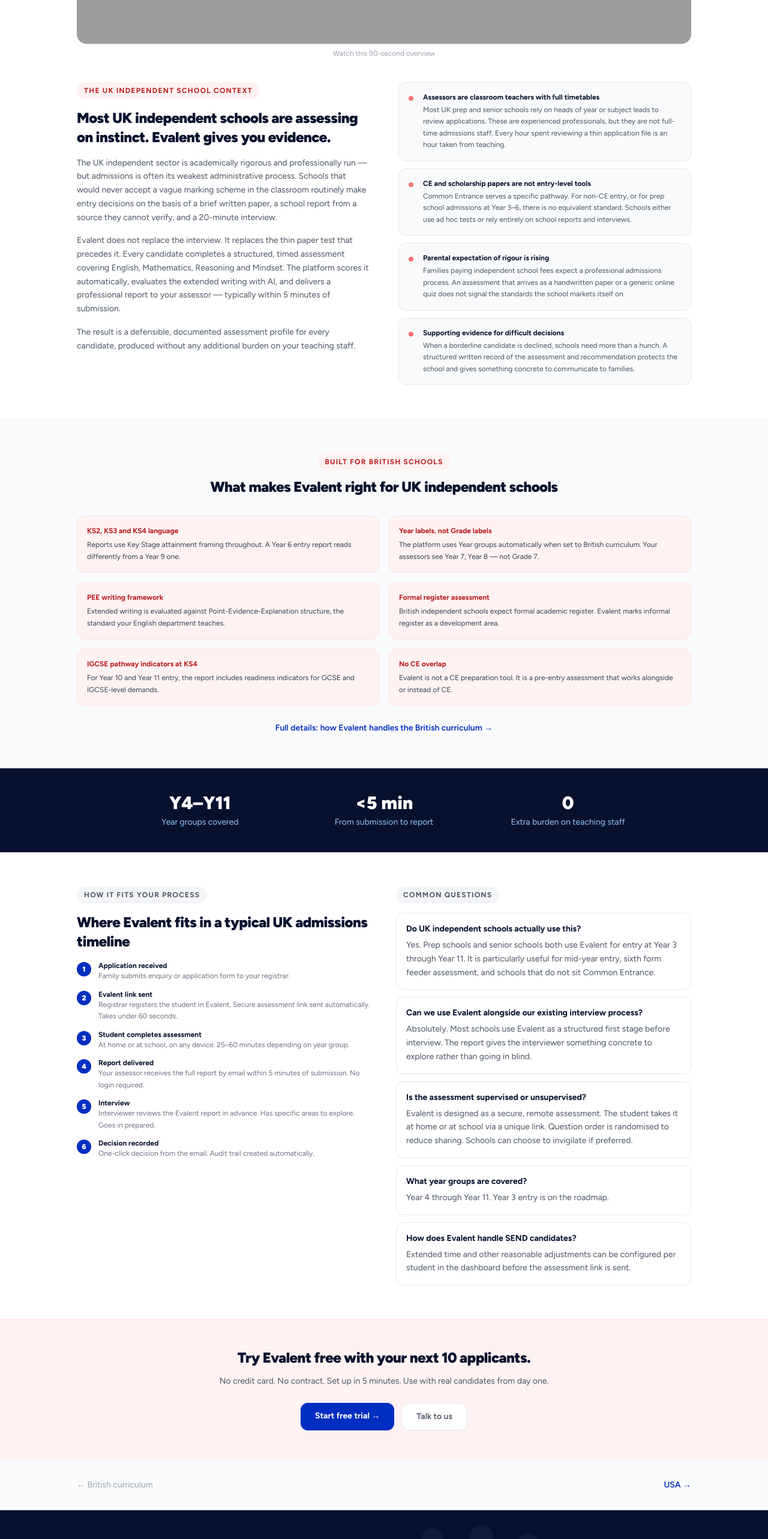
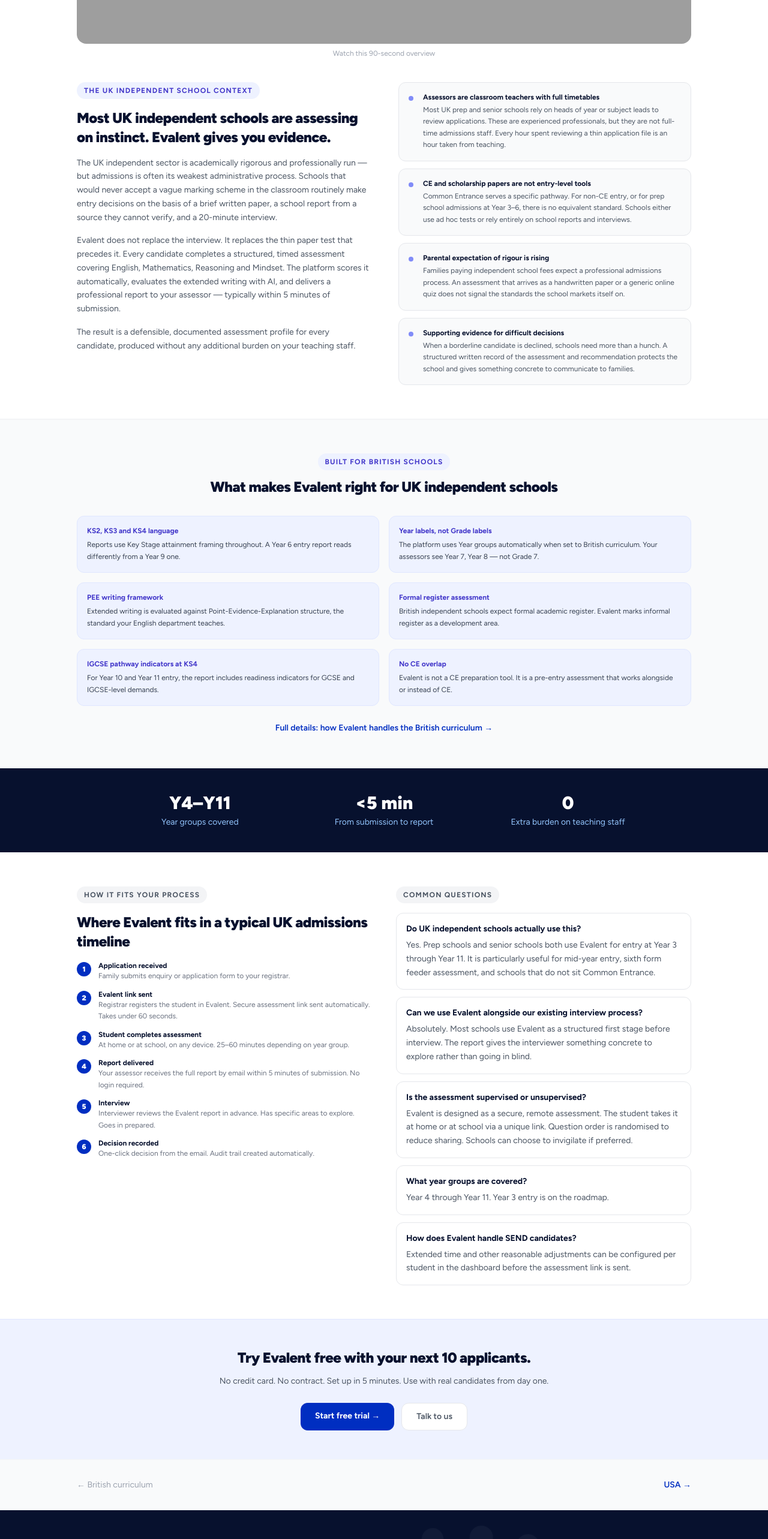
Before and after one commit to wigsbury-ui/evalent-marketing, a Next.js app: page /uk in a window 1280 px wide. Shown: the part 1100-3666 px from the top of the page at 60% size. Built offline with nearby package versions, Linux system fonts and the light colour scheme; grey boxes are pictures that could not be loaded.

Commit message:
fix: country pages — standardise highlight colour to indigo (matching USA page)

```diff
--- a/src/app/australia/page.tsx
+++ b/src/app/australia/page.tsx
@@ -68,7 +68,7 @@ export default function Page() {
         </div>
         <div className="max-w-5xl mx-auto grid md:grid-cols-2 gap-12 items-start">
           <div>
-            <div className="inline-flex items-center gap-2 bg-green-50 text-green-700 text-xs font-bold tracking-widest px-3 py-1.5 rounded-full mb-4">THE AUSTRALIAN CONTEXT</div>
+            <div className="inline-flex items-center gap-2 bg-indigo-50 text-indigo-700 text-xs font-bold tracking-widest px-3 py-1.5 rounded-full mb-4">THE AUSTRALIAN CONTEXT</div>
             <h2 className="text-2xl font-black text-navy tracking-tight mb-4">Australia’s independent schools are geographically spread and globally connected. Assessment needs to match.</h2>
             <p className="text-gray-600 text-sm leading-relaxed mb-4">
               Australian independent and private schools face a specific combination of challenges: a highly mobile domestic population, significant international enrolment, large geographic catchments, and increasing family expectation that the admissions process reflects the school’s academic standards.
@@ -83,7 +83,7 @@ export default function Page() {
           <div className="space-y-3">
             {challenges.map((c) => (
               <div key={c.title} className="flex items-start gap-4 bg-gray-50 border border-gray-200 rounded-xl p-4">
-                <div className="w-2 h-2 bg-green-500 rounded-full flex-shrink-0 mt-1.5"/>
+                <div className="w-2 h-2 bg-indigo-500 rounded-full flex-shrink-0 mt-1.5"/>
                 <div>
                   <div className="text-xs font-bold text-navy mb-1">{c.title}</div>
                   <div className="text-xs text-gray-600 leading-relaxed">{c.desc}</div>
@@ -97,13 +97,13 @@ export default function Page() {
       <section className="py-14 px-6 bg-gray-50 border-t border-gray-100">
         <div className="max-w-5xl mx-auto">
           <div className="text-center mb-8">
-            <div className="inline-flex items-center gap-2 bg-green-50 text-green-700 text-xs font-bold tracking-widest px-3 py-1.5 rounded-full mb-3">BUILT FOR AUSTRALIAN SCHOOLS</div>
+            <div className="inline-flex items-center gap-2 bg-indigo-50 text-indigo-700 text-xs font-bold tracking-widest px-3 py-1.5 rounded-full mb-3">BUILT FOR AUSTRALIAN SCHOOLS</div>
             <h2 className="text-2xl font-black text-navy tracking-tight">What makes Evalent right for Australian independent schools</h2>
           </div>
           <div className="grid md:grid-cols-2 gap-4">
             {differences.map((d) => (
-              <div key={d[0]} className="border border-green-200 bg-green-50 rounded-xl p-4">
-                <div className="text-xs font-bold text-green-700 mb-1.5">{d[0]}</div>
+              <div key={d[0]} className="border border-indigo-100 bg-indigo-50 rounded-xl p-4">
+                <div className="text-xs font-bold text-indigo-700 mb-1.5">{d[0]}</div>
                 <div className="text-xs text-gray-700 leading-relaxed">{d[1]}</div>
               </div>
             ))}
@@ -133,7 +133,7 @@ export default function Page() {
         </div>
       </section>
 
-      <section className="bg-green-50 py-12 px-6 border-t border-green-100 text-center">
+      <section className="bg-indigo-50 py-12 px-6 border-t border-indigo-100 text-center">
         <div className="max-w-xl mx-auto">
           <h2 className="text-2xl font-black text-navy tracking-tight mb-3">Try Evalent free with your next 10 applicants.</h2>
           <p className="text-gray-600 text-sm mb-6">No credit card. No contract. Set up in 5 minutes.</p>
--- a/src/app/new-zealand/page.tsx
+++ b/src/app/new-zealand/page.tsx
@@ -68,7 +68,7 @@ export default function Page() {
         </div>
         <div className="max-w-5xl mx-auto grid md:grid-cols-2 gap-12 items-start">
           <div>
-            <div className="inline-flex items-center gap-2 bg-teal-50 text-teal-700 text-xs font-bold tracking-widest px-3 py-1.5 rounded-full mb-4">THE NEW ZEALAND CONTEXT</div>
+            <div className="inline-flex items-center gap-2 bg-indigo-50 text-indigo-700 text-xs font-bold tracking-widest px-3 py-1.5 rounded-full mb-4">THE NEW ZEALAND CONTEXT</div>
             <h2 className="text-2xl font-black text-navy tracking-tight mb-4">New Zealand schools value the whole child. Evalent’s reports reflect that.</h2>
             <p className="text-gray-600 text-sm leading-relaxed mb-4">
               The New Zealand Curriculum is built around a vision of young people who are confident, connected, actively involved, and lifelong learners. Most admissions assessment tools were built to measure academic performance against a narrow content syllabus — which is not what the NZC is about, and not what New Zealand independent schools are looking for.
@@ -83,7 +83,7 @@ export default function Page() {
           <div className="space-y-3">
             {challenges.map((c) => (
               <div key={c.title} className="flex items-start gap-4 bg-gray-50 border border-gray-200 rounded-xl p-4">
-                <div className="w-2 h-2 bg-teal-500 rounded-full flex-shrink-0 mt-1.5"/>
+                <div className="w-2 h-2 bg-indigo-500 rounded-full flex-shrink-0 mt-1.5"/>
                 <div>
                   <div className="text-xs font-bold text-navy mb-1">{c.title}</div>
                   <div className="text-xs text-gray-600 leading-relaxed">{c.desc}</div>
@@ -97,13 +97,13 @@ export default function Page() {
       <section className="py-14 px-6 bg-gray-50 border-t border-gray-100">
         <div className="max-w-5xl mx-auto">
           <div className="text-center mb-8">
-            <div className="inline-flex items-center gap-2 bg-teal-50 text-teal-700 text-xs font-bold tracking-widest px-3 py-1.5 rounded-full mb-3">BUILT FOR NEW ZEALAND SCHOOLS</div>
+            <div className="inline-flex items-center gap-2 bg-indigo-50 text-indigo-700 text-xs font-bold tracking-widest px-3 py-1.5 rounded-full mb-3">BUILT FOR NEW ZEALAND SCHOOLS</div>
             <h2 className="text-2xl font-black text-navy tracking-tight">What makes Evalent right for New Zealand independent schools</h2>
           </div>
           <div className="grid md:grid-cols-2 gap-4">
             {differences.map((d) => (
-              <div key={d[0]} className="border border-teal-200 bg-teal-50 rounded-xl p-4">
-                <div className="text-xs font-bold text-teal-700 mb-1.5">{d[0]}</div>
+              <div key={d[0]} className="border border-indigo-100 bg-indigo-50 rounded-xl p-4">
+                <div className="text-xs font-bold text-indigo-700 mb-1.5">{d[0]}</div>
                 <div className="text-xs text-gray-700 leading-relaxed">{d[1]}</div>
               </div>
             ))}
@@ -133,7 +133,7 @@ export default function Page() {
         </div>
       </section>
 
-      <section className="bg-teal-50 py-12 px-6 border-t border-teal-100 text-center">
+      <section className="bg-indigo-50 py-12 px-6 border-t border-indigo-100 text-center">
         <div className="max-w-xl mx-auto">
           <h2 className="text-2xl font-black text-navy tracking-tight mb-3">Try Evalent free with your next 10 applicants.</h2>
           <p className="text-gray-600 text-sm mb-6">No credit card. No contract. Set up in 5 minutes.</p>
--- a/src/app/uk/page.tsx
+++ b/src/app/uk/page.tsx
@@ -68,7 +68,7 @@ export default function Page() {
         </div>
         <div className="max-w-5xl mx-auto grid md:grid-cols-2 gap-12 items-start">
           <div>
-            <div className="inline-flex items-center gap-2 bg-red-50 text-red-700 text-xs font-bold tracking-widest px-3 py-1.5 rounded-full mb-4">THE UK INDEPENDENT SCHOOL CONTEXT</div>
+            <div className="inline-flex items-center gap-2 bg-indigo-50 text-indigo-700 text-xs font-bold tracking-widest px-3 py-1.5 rounded-full mb-4">THE UK INDEPENDENT SCHOOL CONTEXT</div>
             <h2 className="text-2xl font-black text-navy tracking-tight mb-4">Most UK independent schools are assessing on instinct. Evalent gives you evidence.</h2>
             <p className="text-gray-600 text-sm leading-relaxed mb-4">
               The UK independent sector is academically rigorous and professionally run — but admissions is often its weakest administrative process. Schools that would never accept a vague marking scheme in the classroom routinely make entry decisions on the basis of a brief written paper, a school report from a source they cannot verify, and a 20-minute interview.
@@ -83,7 +83,7 @@ export default function Page() {
           <div className="space-y-3">
             {challenges.map((c) => (
               <div key={c.title} className="flex items-start gap-4 bg-gray-50 border border-gray-200 rounded-xl p-4">
-                <div className="w-2 h-2 bg-red-400 rounded-full flex-shrink-0 mt-1.5"/>
+                <div className="w-2 h-2 bg-indigo-400 rounded-full flex-shrink-0 mt-1.5"/>
                 <div>
                   <div className="text-xs font-bold text-navy mb-1">{c.title}</div>
                   <div className="text-xs text-gray-600 leading-relaxed">{c.desc}</div>
@@ -97,13 +97,13 @@ export default function Page() {
       <section className="py-14 px-6 bg-gray-50 border-t border-gray-100">
         <div className="max-w-5xl mx-auto">
           <div className="text-center mb-8">
-            <div className="inline-flex items-center gap-2 bg-red-50 text-red-700 text-xs font-bold tracking-widest px-3 py-1.5 rounded-full mb-3">BUILT FOR BRITISH SCHOOLS</div>
+            <div className="inline-flex items-center gap-2 bg-indigo-50 text-indigo-700 text-xs font-bold tracking-widest px-3 py-1.5 rounded-full mb-3">BUILT FOR BRITISH SCHOOLS</div>
             <h2 className="text-2xl font-black text-navy tracking-tight">What makes Evalent right for UK independent schools</h2>
           </div>
           <div className="grid md:grid-cols-2 gap-4">
             {differences.map((d) => (
-              <div key={d[0]} className="border border-red-100 bg-red-50 rounded-xl p-4">
-                <div className="text-xs font-bold text-red-700 mb-1.5">{d[0]}</div>
+              <div key={d[0]} className="border border-indigo-100 bg-indigo-50 rounded-xl p-4">
+                <div className="text-xs font-bold text-indigo-700 mb-1.5">{d[0]}</div>
                 <div className="text-xs text-gray-700 leading-relaxed">{d[1]}</div>
               </div>
             ))}
@@ -162,7 +162,7 @@ export default function Page() {
         </div>
       </section>
 
-      <section className="bg-red-50 py-12 px-6 border-t border-red-100 text-center">
+      <section className="bg-indigo-50 py-12 px-6 border-t border-indigo-100 text-center">
         <div className="max-w-xl mx-auto">
           <h2 className="text-2xl font-black text-navy tracking-tight mb-3">Try Evalent free with your next 10 applicants.</h2>
           <p className="text-gray-600 text-sm mb-6 leading-relaxed">No credit card. No contract. Set up in 5 minutes. Use with real candidates from day one.</p>
```
